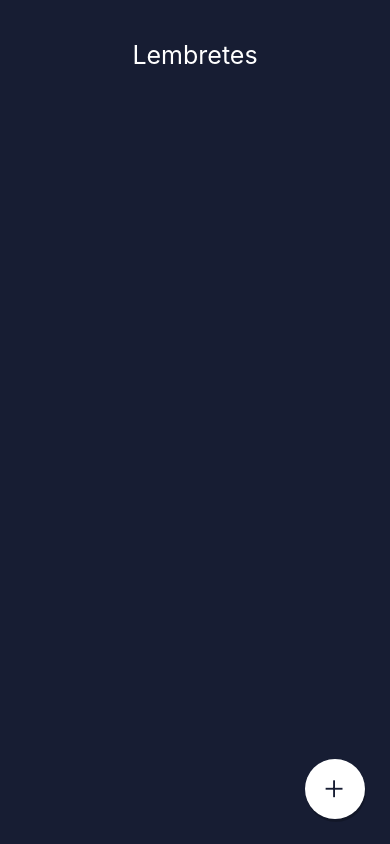
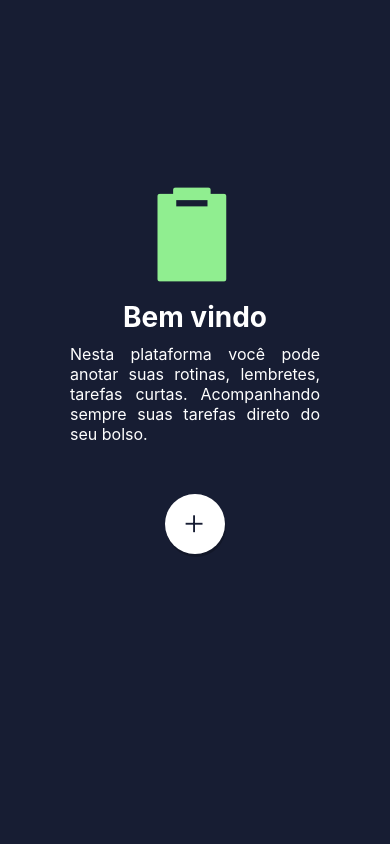
Before and after one commit to JonissonGomes/todoReact-Native, a React Native app: screen / in a window 390 px wide. Built offline with nearby package versions, Linux system fonts and the light colour scheme.

Commit message:
Adicionando animaçoes e interaçaoes

```diff
--- a/App.js
+++ b/App.js
@@ -15,6 +15,8 @@ export default function App() {
   const [task, setTask] = useState([]);
 
   const [openModal, setOpenModal] = useState(false);
+  const [validate, setValidate] = useState(false);
+
   const [inputText, setInputText] = useState('');
 
 
@@ -33,6 +35,11 @@ export default function App() {
     setInputText('');
   }
 
+  function validated() {
+    setOpenModal(true)
+    setValidate(true)
+  }
+
   const deleteTask = useCallback((data) => {
     const find = task.filter(result => result.key !== data.key); /* Compara os o array antigo com o novo */
     setTask(find);
@@ -42,20 +49,46 @@ export default function App() {
   return (
     <SafeAreaView style={styles.box}>
       <StatusBar backgroundColor="#171d33" barStyle="light-content" />
-      <View style={styles.content}>
-        <Text style={styles.titulo}>Lembretes</Text>
-      </View>
 
-      {/* Lista */}
-      <FlatList
-        style={styles.lista}
-        showsHorizontalScrollIndicator={false} /* Desabilita a barra de rolagem */
-        data={task} /* Onde vai todos os itens da lista */
-        keyExtractor={(item) => String(item.key)} /* Chave do item */
-        renderItem={
-          ({ item }) => <TaskList data={item} deleteTask={deleteTask} />  /* Como vai ser renderizado o item */
-        }
-      />
+      {/* Mensagem inicial quando não tem itens cadastrados */}
+      {task.length === 0 && validate !== true &&
+        <View style={styles.contentInitial}>
+          <Ionicons name="clipboard-sharp" size={100} color="lightgreen" />
+          <Text style={styles.welcomeTitulo}>Bem vindo</Text>
+          <Text style={styles.welcomeDescricao}>Nesta plataforma você pode anotar suas rotinas, lembretes, tarefas curtas. Acompanhando sempre suas tarefas direto do seu bolso.</Text>
+
+          <AnimatedButton
+            style={styles.welcomeAdd}
+            animation="bounceInUp"
+            duration={2000}
+            onPress={validated}
+            useNativeDriver>
+            <Ionicons name="ios-add" size={30} color="#171d33" />
+          </AnimatedButton>
+
+        </View>
+      }
+
+
+      {/* Mensagem inicial quando não tem itens cadastrados */}
+      {task.length === 0 && validate !== false &&
+        <View style={styles.contentInitial}>
+          <Ionicons name="search-outline" size={100} color="lightgreen" />
+          <Text style={styles.welcomeTitulo}>Lista vazia</Text>
+          <Text style={styles.welcomeDescricao}>Vimos que sua lista está vazia, clique em adicionar tarefas para criar uma lista.</Text>
+
+          <AnimatedButton
+            style={styles.addTask}
+            animation="bounceInUp"
+            duration={2000}
+            onPress={validated}
+            useNativeDriver>
+            <Text>Adicionar tarefas</Text>
+          </AnimatedButton>
+
+        </View>
+      }
+
 
       <Modal animationType="slide" transparent={false} visible={openModal}>
         <SafeAreaView style={styles.box}>
@@ -63,8 +96,9 @@ export default function App() {
             <Text style={styles.titulo}>Criar tarefa</Text>
           </View>
 
-          {/* Input */}
-          <Animatable.View animation="fadeInUp" useNativeDriver>
+          <Animatable.View
+            animation="fadeInUp"
+            useNativeDriver>
             <Text style={styles.stepName}>Título</Text>
             <TextInput
               style={styles.inputText}
@@ -75,29 +109,50 @@ export default function App() {
             />
           </Animatable.View>
 
-          {/* Botão de adicionar */}
-          <TouchableOpacity style={styles.botaoFalso} onPress={adicionarTask}>
+          <AnimatedButton
+            style={styles.botaoFalso}
+            animation="fadeInUp"
+            useNativeDriver
+            onPress={adicionarTask}
+          >
             <Text style={styles.textoBotao}>Adicionar</Text>
-          </TouchableOpacity>
+          </AnimatedButton>
 
-          {/* Botão de voltar */}
-          <TouchableOpacity style={styles.botaoFalso} onPress={() => setOpenModal(false)}>
+          <AnimatedButton
+            style={styles.botaoFalso}
+            animation="fadeInUp"
+            useNativeDriver
+            onPress={() => setOpenModal(false)}>
             <Text style={styles.textoBotao}>Voltar</Text>
-          </TouchableOpacity>
-
-
+          </AnimatedButton>
         </SafeAreaView>
       </Modal>
 
-      {/* Icone Adicionar */}
-      <AnimatedButton
-        style={styles.iconAdd}
-        animation="bounceInUp"
-        duration={2000}
-        onPress={() => setOpenModal(true)}
-        useNativeDriver>
-        <Ionicons name="ios-add" size={30} color="#171d33" />
-      </AnimatedButton>
+      {task.length > 0 &&
+        <View>
+          <View style={styles.content}>
+            <Text style={styles.titulo}>Lembretes</Text>
+          </View>
+          <FlatList
+            style={styles.lista}
+            showsHorizontalScrollIndicator={false} /* Desabilita a barra de rolagem */
+            data={task} /* Onde vai todos os itens da lista */
+            keyExtractor={(item) => String(item.key)} /* Chave do item */
+            renderItem={
+              ({ item }) => <TaskList data={item} deleteTask={deleteTask} />  /* Como vai ser renderizado o item */
+            }
+          />
+
+          <AnimatedButton
+            style={styles.iconAdd}
+            animation="bounceInUp"
+            duration={2000}
+            onPress={() => setOpenModal(true)}
+            useNativeDriver>
+            <Ionicons name="ios-add" size={30} color="#171d33" />
+          </AnimatedButton>
+        </View>
+      }
 
     </SafeAreaView>
   );
@@ -108,6 +163,59 @@ const styles = StyleSheet.create({
   box: {
     flex: 1,
     backgroundColor: '#171d33'
+  },
+
+  contentInitial: {
+    alignItems: 'center',
+    marginTop: 180
+  },
+
+  welcomeTitulo: {
+    fontSize: 28,
+    marginTop: 10,
+    marginBottom: 10,
+    color: '#fff',
+    fontWeight: 'bold'
+  },
+
+  welcomeDescricao: {
+    fontSize: 16,
+    color: '#fff',
+    marginBottom: 20,
+    width: 250,
+    textAlign: 'justify'
+  },
+
+  welcomeAdd: {
+    width: 60,
+    height: 60,
+    marginTop: 30,
+    backgroundColor: '#fff',
+    alignItems: 'center',
+    justifyContent: 'center',
+    borderRadius: 50,
+    shadowColor: "#000",
+    shadowOpacity: 0.2,
+    shadowOffset: {
+      width: 1,
+      height: 3,
+    }
+  },
+
+  addTask: {
+    width: 150,
+    height: 40,
+    marginTop: 30,
+    backgroundColor: '#fff',
+    alignItems: 'center',
+    justifyContent: 'center',
+    borderRadius: 10,
+    shadowColor: "#000",
+    shadowOpacity: 0.2,
+    shadowOffset: {
+      width: 1,
+      height: 3,
+    }
   },
 
   titulo: {
@@ -128,7 +236,7 @@ const styles = StyleSheet.create({
     borderRadius: 50,
     /* Alinha o botão para baixo da tela */
     right: 25,
-    bottom: 25,
+    top: 700,
     elevation: 2, /* Causa o efeito de sombreamento*/
     zIndex: 9,
     shadowColor: "#000",
```
